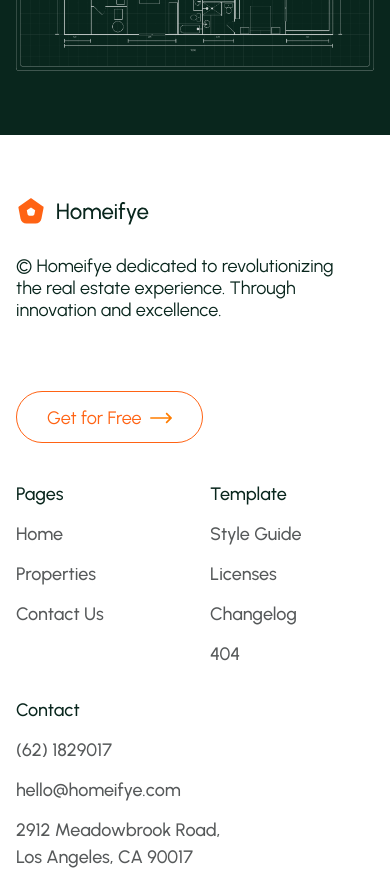
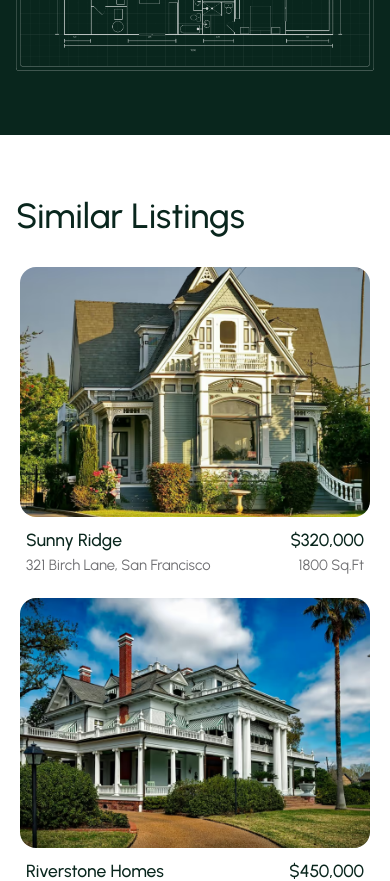
Before and after one commit to osamadweikat/Homeifye, a React (Create React App) app: page /pd in a window 390 px wide. Shown: the part 3020-3901 px from the top of the page. Built offline with nearby package versions, Linux system fonts and the light colour scheme; some icons are missing.

Commit message:
add similar listings and global cta sections to properties details page

```diff
--- a/src/pages/properties-details/PropertiesDetails.jsx
+++ b/src/pages/properties-details/PropertiesDetails.jsx
@@ -3,14 +3,31 @@ import PropertyFeatureSection from "../../components/property-feature-section/Pr
 import PropertyInfoSection from "../../components/property-info-section/PropertyInfoSection";
 import PropertyPlanSection from "../../components/property-plan-section/PropertyPlanSection";
 import "./properties-details.css";
+import { propertiesData } from "../../data/propertiesData";
+import NewListingInner from "../../components/new-listing-inner/NewListingInner";
+import useInViewObserver from "../../hooks/useInViewObserver";
+import GlobalCtaSection from "../../components/global-cta-section/GlobalCtaSection";
 
 export default function PropertiesDetails() {
+  const similarListings = propertiesData.slice(-3)
+
+  useInViewObserver(
+      ".similar-listings-header h2",
+      { threshold: 0.3 },
+      true
+    );
+
   return (
     <div className="properties-details">
       <PropertiesDetailsHeroSection />
       <PropertyFeatureSection />
       <PropertyInfoSection />
       <PropertyPlanSection />
+      <div className="similar-listings-header">
+        <h2>Similar Listings</h2>
+      </div>
+      <NewListingInner variant="properties" data={similarListings} />
+      <GlobalCtaSection />
     </div>
   );
 }
--- a/src/pages/properties-details/properties-details.css
+++ b/src/pages/properties-details/properties-details.css
@@ -0,0 +1,49 @@
+.similar-listings-header {
+    padding-top: 120px;
+    padding-right: 40px;
+    padding-left: 40px;
+    display: flex;
+    justify-content: center;
+    align-items: center;
+    margin-bottom: -90PX;
+}
+
+.similar-listings-header h2 {
+    font-size: 70px;
+    font-weight: 500;
+    color: var(--primary-color);
+}
+
+.similar-listings-header h2 {
+    opacity: 0;
+  transform: translateY(40px);
+  transition: all 0.8s ease;
+}
+
+.similar-listings-header h2.in-view {
+    opacity: 1;
+  transform: translateY(0);
+}
+
+@media (max-width: 990px) {
+    .similar-listings-header {
+        justify-content: flex-start;
+        margin-bottom: -50px;
+    }
+
+    .similar-listings-header h2 {
+        font-size: 50px;
+    }
+}
+
+@media (max-width: 470px) {
+    .similar-listings-header {
+        margin-bottom: -20px;
+        padding-left: 16px;
+        padding-top: 60px;
+    }
+
+    .similar-listings-header h2 {
+        font-size: 35px;
+    }
+}
```
